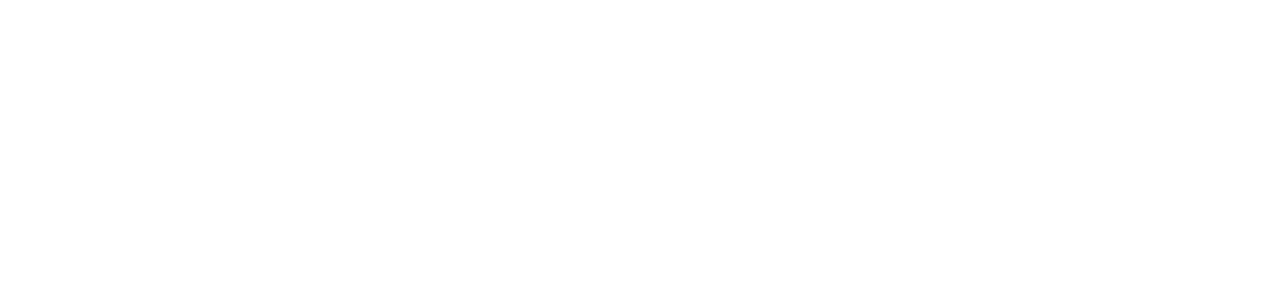
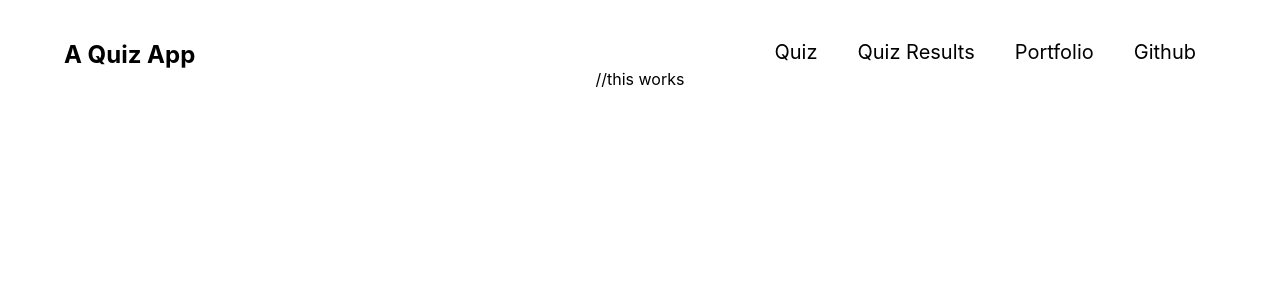
Before and after one commit to NixonOjiem/Anime-Manga-quiz-APP, a React (Create React App) app: page /Quiz in a window 1280 px wide. Before the commit this address had no page. Shown: the top 300 px of the page. Built offline with nearby package versions, Linux system fonts and the light colour scheme.

Commit message:
Some of the routes have been configured

```diff
--- a/src/App.js
+++ b/src/App.js
@@ -13,6 +13,8 @@
       <BrowserRouter>
         <Routes>
           <Route index element={<StartScreen />} />
+          <Route path="/Home" element={<StartScreen />} />
+          <Route path='/Quiz' element={<QuizScreen />} />
         </Routes>
       </BrowserRouter>
     </div>
--- a/src/components/ButtonForQuiz.js
+++ b/src/components/ButtonForQuiz.js
@@ -1,9 +1,12 @@
-import React from 'react'
+import React from 'react';
+import { Link } from 'react-router-dom';
 
 function ButtonForQuiz() {
   return (
     <div className=''>
+      <Link to="/quiz" className="btn btn-primary">
         <button className='Quiz-button'>Start Quiz</button>
+      </Link>
     </div>
   )
 }
--- a/src/pages/QuizScreen.js
+++ b/src/pages/QuizScreen.js
@@ -1,8 +1,13 @@
 import React from 'react'
+import Header from '../components/Header'
+import QuizGenerator from '../components/QuizGenerator'
 
 function QuizScreen() {
   return (
-    <div>QuizScreen</div>
+    <div>
+        <Header />
+        {/* <QuizGenerator /> */}//this works
+    </div>
   )
 }
 
--- a/src/pages/StartScreen.js
+++ b/src/pages/StartScreen.js
@@ -1,12 +1,14 @@
 import React from 'react';
 import Header from '../components/Header';
 import IntroductoryContent from '../components/IntroductoryContent';
+import ButtonForQuiz from '../components/ButtonForQuiz';
 
 function StartScreen() {
   return (
     <div>
         <Header />
         <IntroductoryContent />
+        <ButtonForQuiz />
     </div>
   )
 }
```
